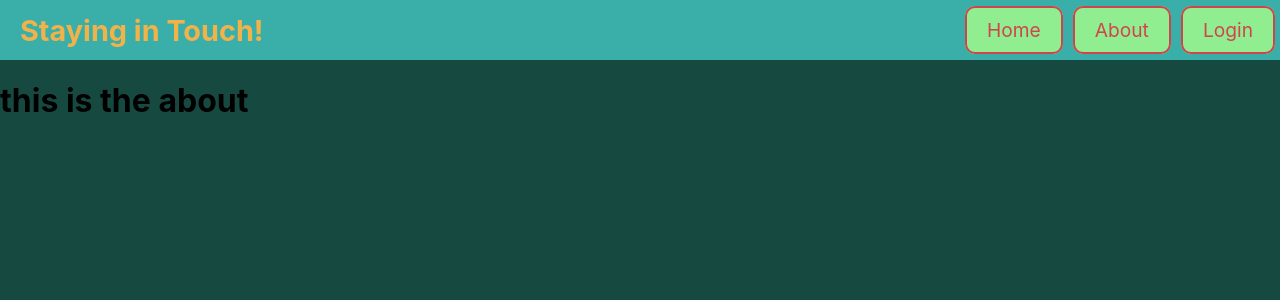
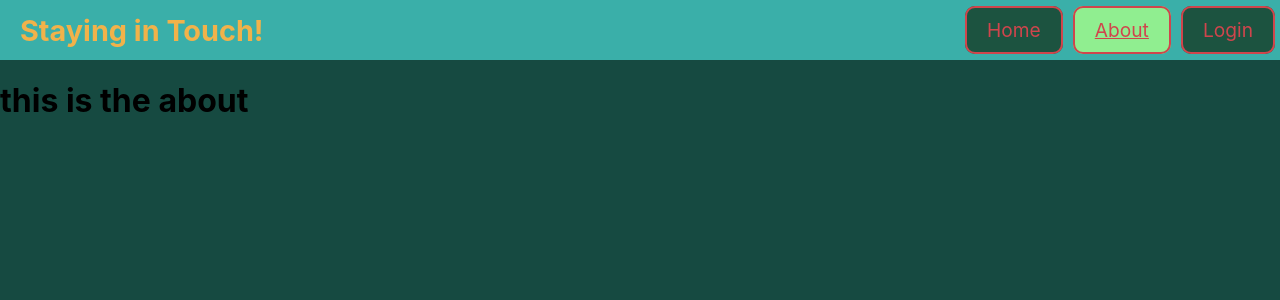
Before and after one commit to idomand/stayInTouch, a Next.js app: page /about in a window 1280 px wide. Shown: the top 300 px of the page. Built offline with nearby package versions, Linux system fonts and the light colour scheme; no server answers.

Commit message:
adding active link in the navbar

```diff
--- a/Components/Common/Links.js
+++ b/Components/Common/Links.js
@@ -19,19 +19,9 @@ export const NavLink = styled(LinkPrototype)`
   max-width: 120px;
   text-decoration: none;
   transition: all 0.3s ease-in-out;
-  background-color: ${({ theme }) => theme.lightGreen};
-
-  /* ${({ currantPage, value }) => {
-    console.log("currantPage", currantPage);
-    console.log("value", value);
-    if (currantPage === value) {
-      console.log("yes");
-      return "background-color: black";
-    } else {
-      console.log("no");
-      return "background-color: red;";
-    }
-  }} */
+  text-decoration: ${({ isActive }) => (isActive ? "underline" : "none")};
+  background-color: ${({ theme, isActive }) =>
+    isActive ? theme.lightGreen : theme.boldGreen};
 
   &:hover,
   &:focus {
--- a/Components/NavBar.jsx
+++ b/Components/NavBar.jsx
@@ -1,4 +1,4 @@
-import React, { useState, useEffect } from "react";
+import React from "react";
 import styled from "styled-components";
 import { useAuth } from "../lib/AuthContext";
 import { NavLink } from "./Common/Links";
@@ -34,22 +34,6 @@ const NavbarText = styled(H1)`
 `;
 const ButtonWrapper = styled.div``;
 
-const HomeLink = styled(NavLink)``;
-
-const AboutLink = styled(NavLink)`
-  /* ${({ value, currantPage }) => {
-    console.log("value", value);
-    console.log("currantPage :>> ", currantPage);
-  }}
-  ${({ currantPage }) => {
-    if (currantPage === "/about") {
-      return "background-color:blue";
-    } else {
-      return "background-color:red";
-    }
-  }} */
-`;
-
 const LoginButton = styled(NavLink)``;
 
 const LogoutButton = styled(NavLink)`
@@ -63,9 +47,6 @@ export default function NavBar() {
   const { currentUser, logout } = useAuth();
 
   const router = useRouter();
-  console.log("router.route :>> ", router.route);
-  const currantPage = router.route;
-  console.log("typeof router.route :>> ", typeof router.route);
 
   return (
     <NavBarWrapper>
@@ -76,18 +57,18 @@ export default function NavBar() {
       )}
 
       <ButtonWrapper>
-        <HomeLink value={"/"} currantPage={currantPage} href="/">
+        <NavLink isActive={router.pathname == "/"} href="/">
           Home
-        </HomeLink>
-        <AboutLink value={"/about"} currantPage={currantPage} href="/about">
+        </NavLink>
+        <NavLink isActive={router.pathname == "/about"} href="/about">
           About
-        </AboutLink>
+        </NavLink>
         {currentUser ? (
           <LogoutButton as="button" onClick={logout}>
             Logout
           </LogoutButton>
         ) : (
-          <LoginButton value={"/login"} currantPage={currantPage} href="/login">
+          <LoginButton isActive={router.pathname == "/login"} href="/login">
             Login
           </LoginButton>
         )}
```
